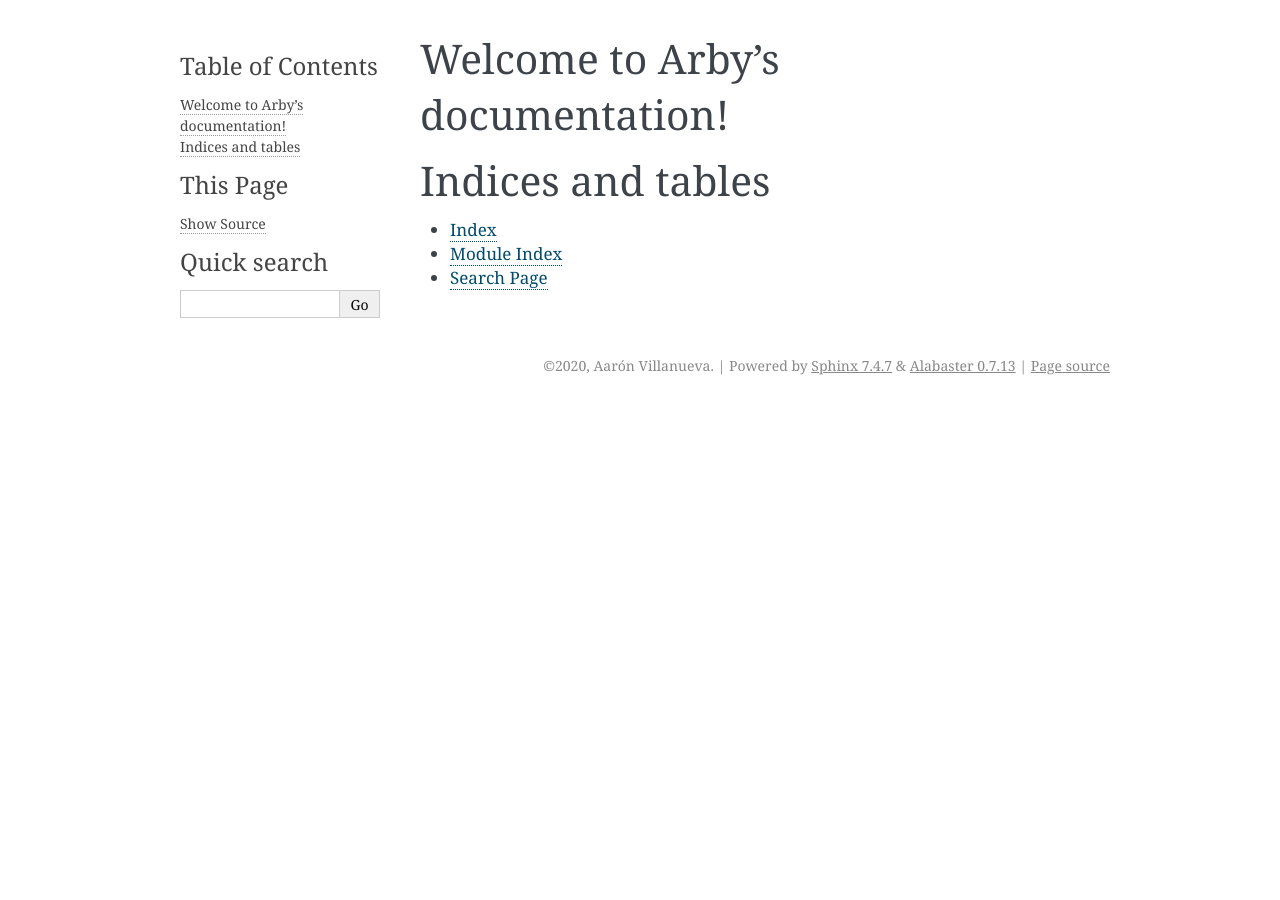
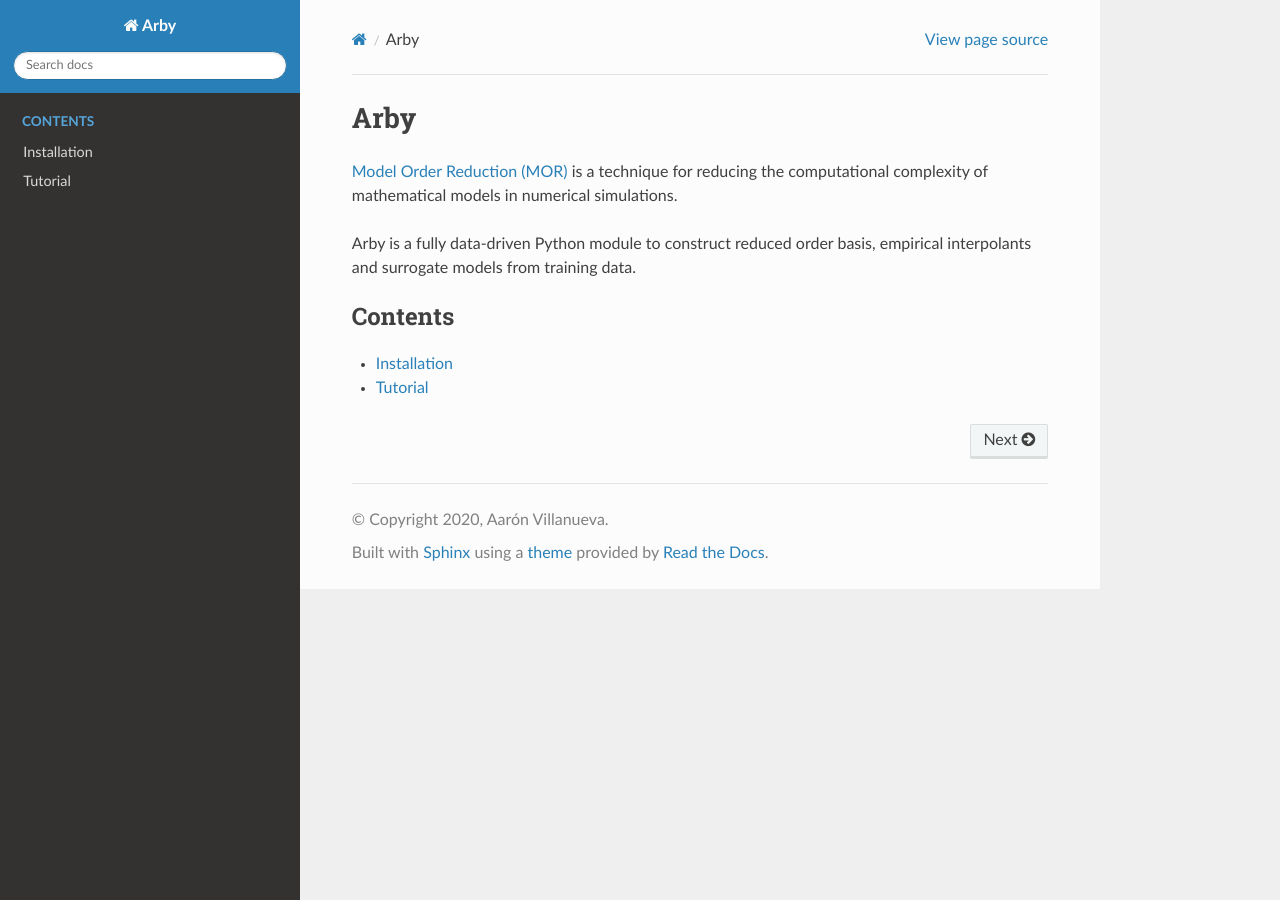
Before and after one commit to aaronuv/arby, a Sphinx documentation site: the page built from docs/source/index.rst, in a window 1280 px wide. Built offline with Sphinx 7.4.7 and the Read the Docs theme 2.0.0, drawn with Linux system fonts in a browser that asks for light colours.

Commit message:
Added some documentation. Work in progress.

```diff
--- a/docs/source/conf.py
+++ b/docs/source/conf.py
@@ -10,9 +10,9 @@
 # add these directories to sys.path here. If the directory is relative to the
 # documentation root, use os.path.abspath to make it absolute, like shown here.
 #
-# import os
-# import sys
-# sys.path.insert(0, os.path.abspath('.'))
+import os
+import sys
+sys.path.insert(0, os.path.abspath(os.path.join('..', '..', 'arby')))
 
 
 # -- Project information -----------------------------------------------------
@@ -21,6 +21,16 @@
 copyright = '2020, Aarón Villanueva'
 author = 'Aarón Villanueva'
 
+# The version info for the project you're documenting, acts as replacement for
+# |version| and |release|, also used in various other places throughout the
+# built documents.
+#
+# Get the version from astroalign file itself (not imported)
+with open(os.path.join('..', '..', 'arby', '__init__.py'), 'r') as f:
+    for line in f:
+        if line.startswith('__version__'):
+            _, _, __version__ = line.replace('"', "").split()
+            break
 
 # -- General configuration ---------------------------------------------------
 
@@ -28,6 +38,8 @@
 # extensions coming with Sphinx (named 'sphinx.ext.*') or your custom
 # ones.
 extensions = [
+    'sphinx.ext.autodoc',
+    'sphinx.ext.napoleon',
 ]
 
 # Add any paths that contain templates here, relative to this directory.
@@ -44,9 +56,9 @@
 # The theme to use for HTML and HTML Help pages.  See the documentation for
 # a list of builtin themes.
 #
-html_theme = 'alabaster'
+html_theme = 'sphinx_rtd_theme'
 
 # Add any paths that contain custom static files (such as style sheets) here,
 # relative to this directory. They are copied after the builtin static files,
 # so a file named "default.css" will overwrite the builtin "default.css".
-html_static_path = ['_static']
+# html_static_path = ['_static']
--- a/docs/source/index.rst
+++ b/docs/source/index.rst
@@ -3,18 +3,20 @@
    You can adapt this file completely to your liking, but it should at least
    contain the root `toctree` directive.
 
-Welcome to Arby's documentation!
-================================
+Arby
+====
+
+`Model Order Reduction (MOR) <https://en.wikipedia.org/wiki/Model_order_reduction>`_ is
+a technique for reducing the computational complexity of mathematical models in numerical simulations.
+
+Arby is a fully data-driven Python module to construct reduced order basis,
+empirical interpolants and surrogate models from training data.
+
+
 
 .. toctree::
    :maxdepth: 2
-   :caption: Contents:
+   :caption: Contents
 
-
-
-Indices and tables
-==================
-
-* :ref:`genindex`
-* :ref:`modindex`
-* :ref:`search`
+   installation
+   tutorial
```
Also changed, not shown: README.md (+1 -1 lines), docs/source/installation.rst (added, +12 -0 lines), docs/source/tutorial.rst (added, +32 -0 lines).
